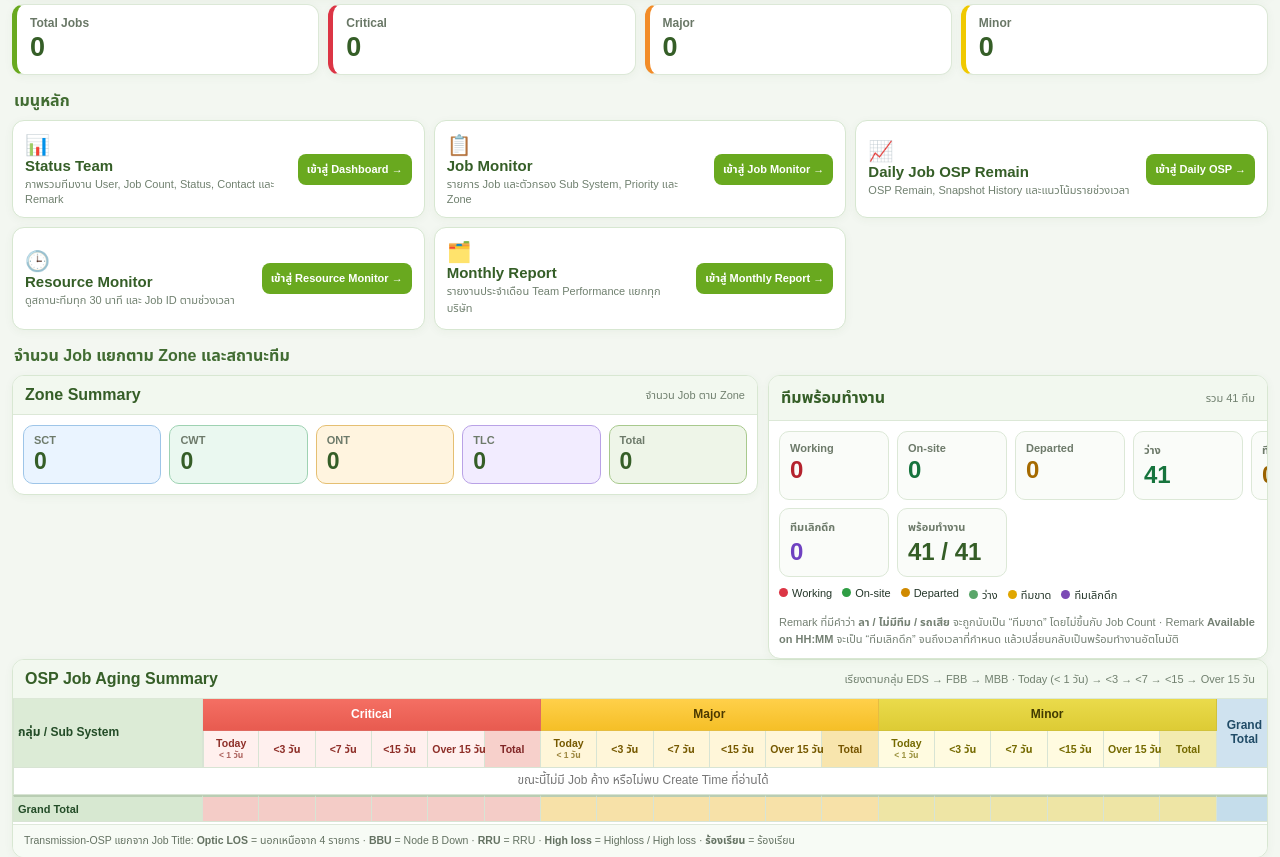
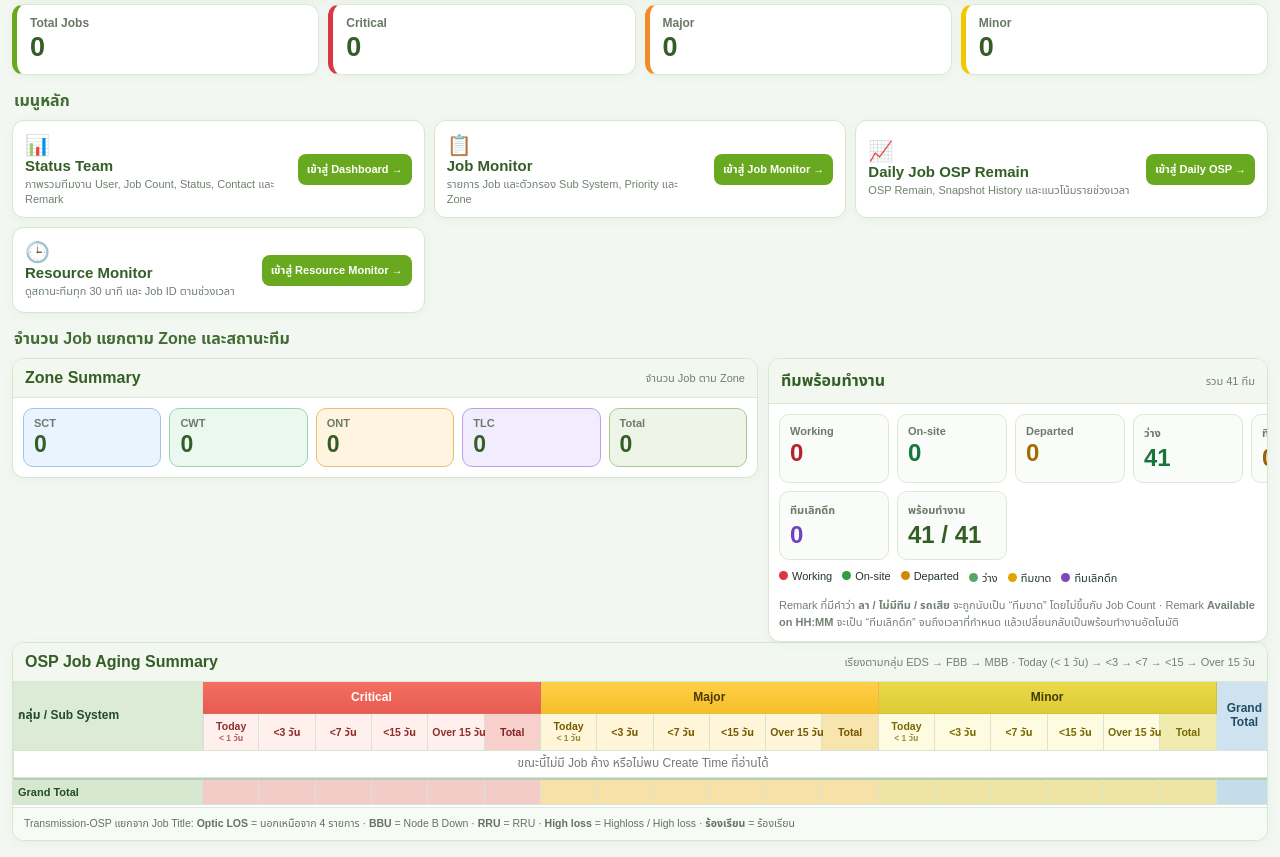
Before and after one commit to mylabjrp2001/ais-osp-dashboard, a Flask app: page / in a window 1280 px wide. Shown: the part 106-963 px from the top of the page. Run offline with Flask 3, Linux system fonts and the light colour scheme.

Commit message:
Hide the Monthly Report links until MONTHLY_REPORT_URL is set
Defaulting to the localhost dev URL would have put a dead link on the
production home page.

Co-Authored-By: Claude Opus 5.5 (1M context) <noreply@anthropic.com>

```diff
--- a/app.py
+++ b/app.py
@@ -10,9 +10,9 @@ from collections import Counter
 app = Flask(__name__)
 app.secret_key = os.environ.get("SECRET_KEY", "change-this-secret-key")
 
-# Monthly Report is a separate app (repo osp-monthly-report). Default = its dev
-# server on this Mac; production must set MONTHLY_REPORT_URL to the public URL.
-MONTHLY_REPORT_URL = os.environ.get("MONTHLY_REPORT_URL", "http://localhost:5190")
+# Monthly Report is a separate app (repo osp-monthly-report). Unset = its menu
+# entries are hidden, so production shows nothing until it has a public URL.
+MONTHLY_REPORT_URL = os.environ.get("MONTHLY_REPORT_URL", "")
 
 
 @app.context_processor
--- a/templates/home.html
+++ b/templates/home.html
@@ -206,7 +206,7 @@ h1{margin:0;color:#4f8f18;font-size:28px;font-weight:900}.subtitle{margin-top:4p
 <a class="nav-card" href="/job_monitor"><div><div class="icon">📋</div><div class="nav-title">Job Monitor</div><div class="nav-desc">รายการ Job และตัวกรอง Sub System, Priority และ Zone</div></div><span class="go">เข้าสู่ Job Monitor →</span></a>
 <a class="nav-card" href="/daily_osp_remain"><div><div class="icon">📈</div><div class="nav-title">Daily Job OSP Remain</div><div class="nav-desc">OSP Remain, Snapshot History และแนวโน้มรายช่วงเวลา</div></div><span class="go">เข้าสู่ Daily OSP →</span></a>
 <a class="nav-card" href="/resource_monitor"><div><div class="icon">🕒</div><div class="nav-title">Resource Monitor</div><div class="nav-desc">ดูสถานะทีมทุก 30 นาที และ Job ID ตามช่วงเวลา</div></div><span class="go">เข้าสู่ Resource Monitor →</span></a>
-<a class="nav-card" href="{{ monthly_report_url }}"><div><div class="icon">🗂️</div><div class="nav-title">Monthly Report</div><div class="nav-desc">รายงานประจำเดือน Team Performance แยกทุกบริษัท</div></div><span class="go">เข้าสู่ Monthly Report →</span></a>
+{% if monthly_report_url %}<a class="nav-card" href="{{ monthly_report_url }}"><div><div class="icon">🗂️</div><div class="nav-title">Monthly Report</div><div class="nav-desc">รายงานประจำเดือน Team Performance แยกทุกบริษัท</div></div><span class="go">เข้าสู่ Monthly Report →</span></a>{% endif %}
 </section>
 
 <div class="section-title">จำนวน Job แยกตาม Zone และสถานะทีม</div>
--- a/templates/resource_monitor.html
+++ b/templates/resource_monitor.html
@@ -474,9 +474,11 @@ thead th {
       🕒 Resource Monitor
     </a>
 
+    {% if monthly_report_url %}
     <a href="{{ monthly_report_url }}">
       🗂️ Monthly Report
     </a>
+    {% endif %}
 
   </nav>
 
```
Also changed, not shown: .claude/CLAUDE.md, README.md.
